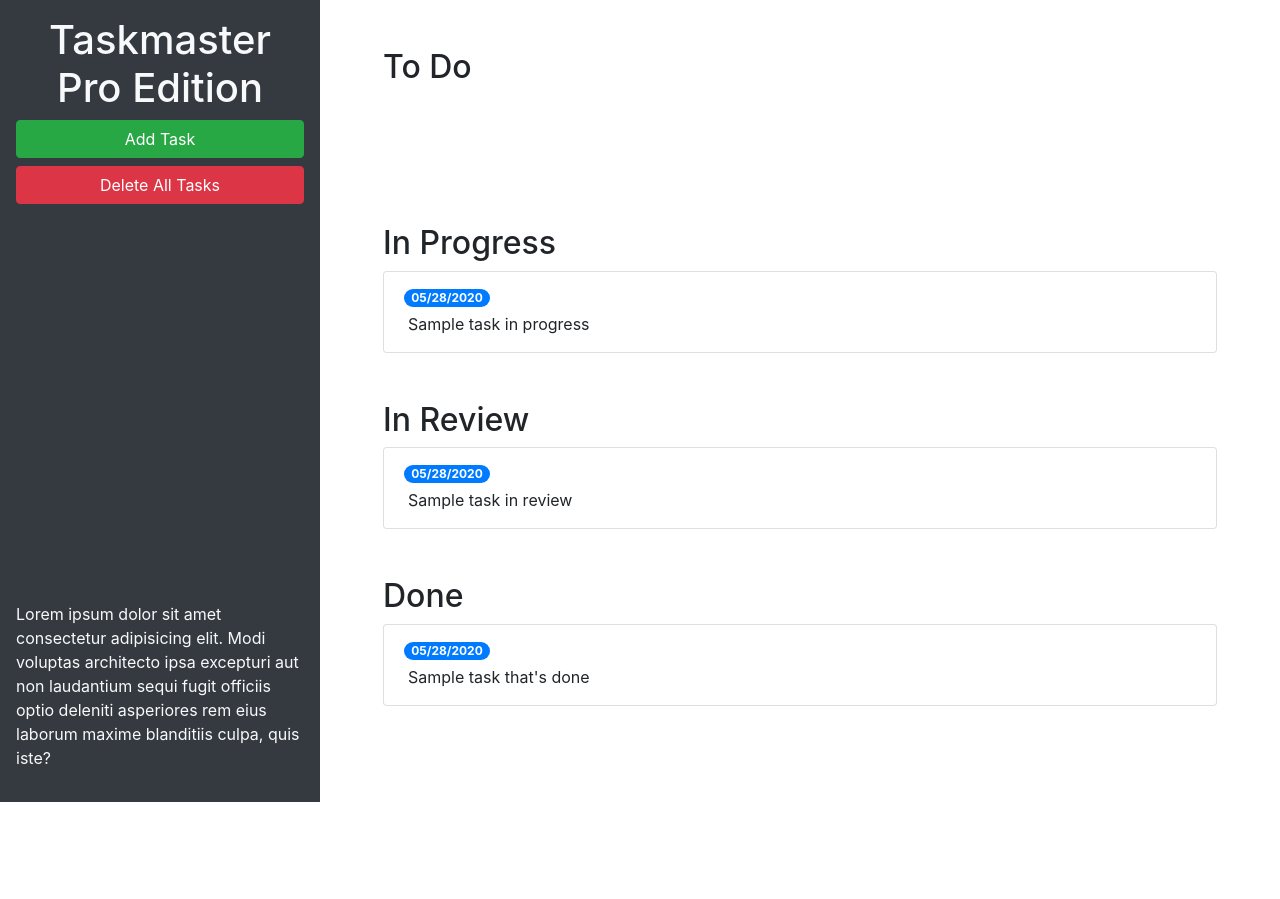
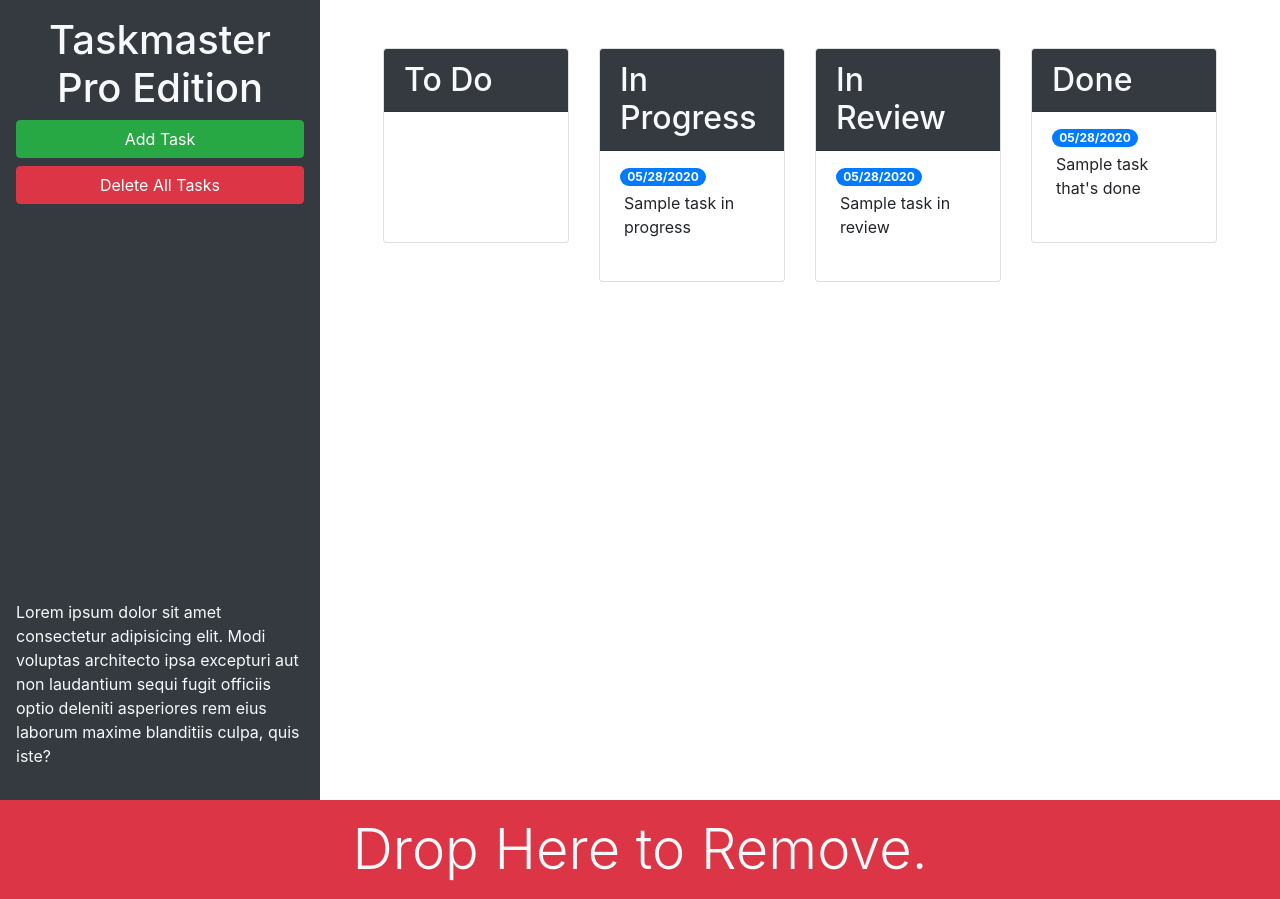
Before and after one commit to edm1001/taskmaster-pro, a plain HTML site: page index.html in a window 1280 px wide. Before the commit the page ends 802 px from the top, so only its background shows below. Drawn offline with nearby package versions, Linux system fonts and the light colour scheme.

Commit message:
add Bootstrap properties

```diff
--- a/index.html
+++ b/index.html
@@ -13,58 +13,71 @@
 <body>
 
   <div class="row min-vh-100 no-gutters">
-    <header class="col-12 col-lg-3 bg-dark text-light d-flex flex-column p-4 p-lg-3">
+    <header class="col-12 col-lg-3 bg-dark text-light d-flex flex-column p-4 p-lg-3 sticky-top">
       <h1 class="text-center">Taskmaster Pro Edition</h1>
       <button id="create-task" class="btn btn-block btn-success" data-toggle="modal" data-target="#task-form-modal">Add
         Task</button>
       <button id="remove-tasks" class="btn btn-block btn-danger">Delete All Tasks</button>
-      <p class="mt-auto">Lorem ipsum dolor sit amet consectetur adipisicing elit. Modi voluptas architecto ipsa
+      <p class="mt-auto d-none d-lg-block">Lorem ipsum dolor sit amet consectetur adipisicing elit. Modi voluptas architecto ipsa
         excepturi aut non
         laudantium sequi fugit officiis optio deleniti asperiores rem eius laborum maxime blanditiis culpa, quis iste?
       </p>
     </header>
-    <main class="col-12 col-lg-9">
+    <main class="col-12 col-lg-9 d-flex flex-column">
       <div class="m-5 row justify-content-around">
-        <div class="col-12">
-
-            <h2>To Do</h2>
-            <ul id="list-toDo" class="list-group"> </ul>
+        <div class="col-12 col-md-6 col-xl-3 mb-3">
+            <div class="card">
+                <h2 class="card-header bg-dark text-light">To Do</h2>
+                <ul id="list-toDo" class="list-group list-group-flush" > </ul>
+            </div>
         </div>
           <!-- in progress start -->
-  <div class="col-12">
-    <h2>In Progress</h2>
-    <ul id="list-inProgress" class="list-group">
+  <div class="col-12  col-md-6 col-xl-3 mb-3">
+    <div class="card">
+        <h2 class="card-header bg-dark text-light">In Progress</h2>
+        <ul id="list-inProgress" class="list-group list-group-flush">
             <li class="list-group-item">
                 <span class="badge badge-primary badge-pill">05/28/2020</span>
                 <p class="m-1">Sample task in progress</p>
             </li>
         </ul>
     </div>
+  </div>
   <!-- in progress end -->
    <!-- in review start -->
-   <div class="col-12">
-    <h2>In Review</h2>
-    <ul id="list-inReview" class="list-group">
+   <div class="col-12  col-md-6 col-xl-3 mb-3">
+    <div class="card">
+        <h2 class="card-header bg-dark text-light">In Review</h2>
+        <ul id="list-inReview" class="list-group list-group-flush">
             <li class="list-group-item">
                 <span class="badge badge-primary badge-pill">05/28/2020</span>
                 <p class="m-1">Sample task in review</p>
             </li>
         </ul>
     </div>
+  </div>
   <!-- in review end -->
   <!-- done start -->
-  <div class="col-12">
-    <h2>Done</h2>
-    <ul id="list-done" class="list-group">
+  <div class="col-12 col-md-6 col-xl-3 mb-3">
+    <div class="card">
+        <h2 class="card-header bg-dark text-light">Done</h2>
+        <ul id="list-done" class="list-group list-group-flush">
             <li class="list-group-item">
                 <span class="badge badge-primary badge-pill">05/28/2020</span>
                 <p class="m-1">Sample task that's done</p>
             </li>
         </ul>
     </div>
+  </div>
   <!-- done end -->
       </div>
     </main>
+  </div>
+
+  <div id="trash">
+    <div class="w-100 bg-danger p-3 text-center text-light display-4">
+        Drop Here to Remove.
+    </div>
   </div>
 
   <!-- Modal -->
@@ -82,11 +95,11 @@
           <form>
             <div class="form-group">
               <label for="modalTaskDescription">Task description</label>
-              <textarea id="modalTaskDescription" rows="3"></textarea>
+              <textarea id="modalTaskDescription" class="form-control" rows="3"></textarea>
             </div>
             <div class="form-group">
               <label for="modalDueDate">Due date</label>
-              <input type="text" id="modalDueDate" placeholder="mm/dd/yyyy" autocomplete="off" />
+              <input type="text" id="modalDueDate" class="form-control" placeholder="mm/dd/yyyy" autocomplete="off" />
             </div>
           </form>
         </div>
```
Lines whose indentation alone changed are shown as unchanged.
